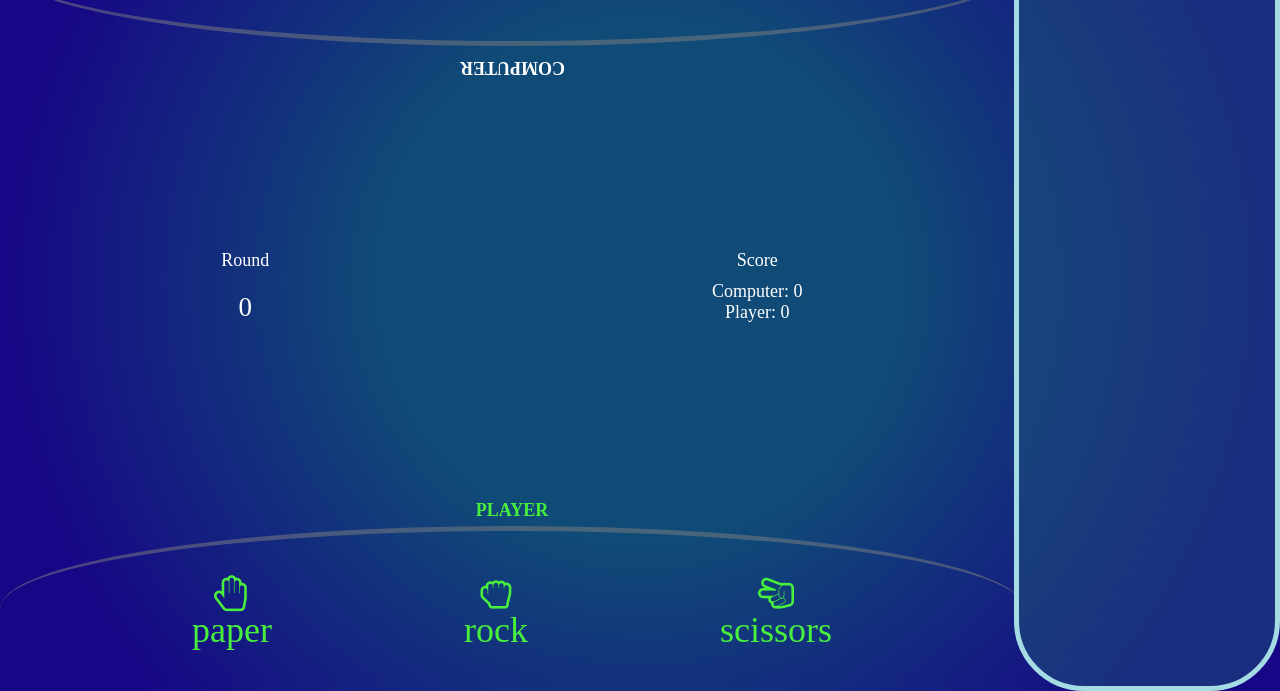
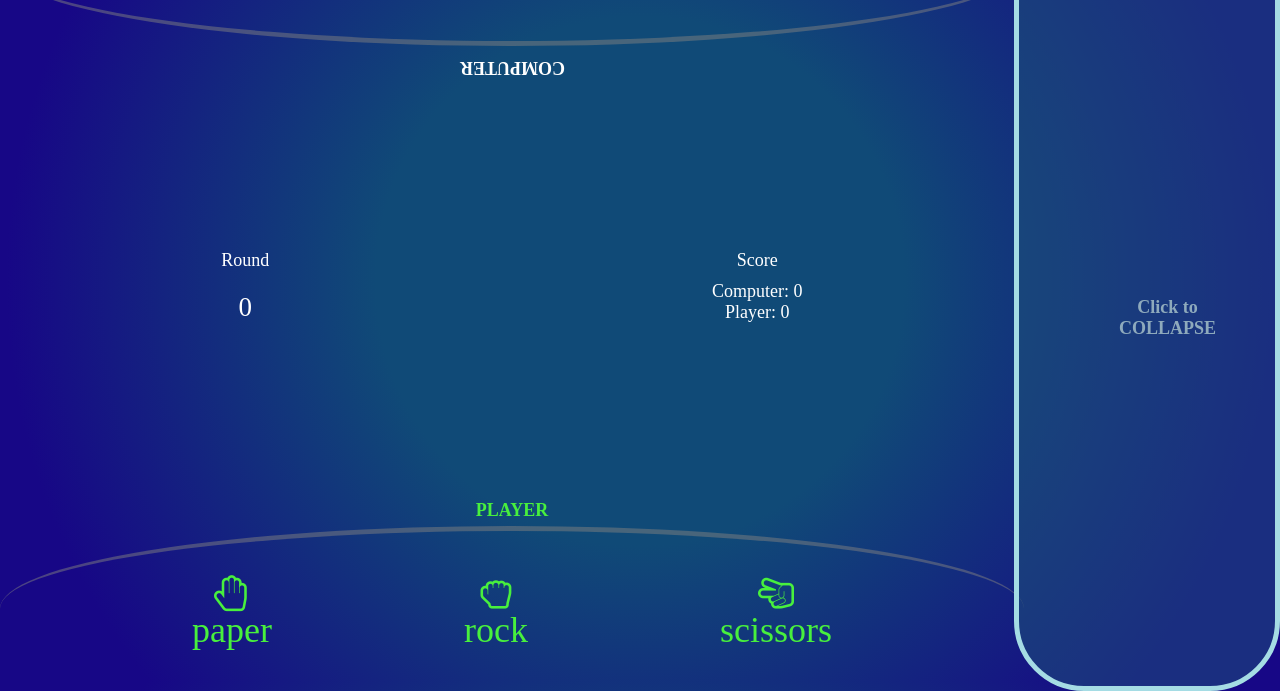
Before and after one commit to pidzi247/Rock-Paper-Scissors, a plain HTML site: page index.html in a window 1280 px wide. Both pictures are taken after a click on the element 1147 px from the left and 425 px from the top of the page. Shown: the part 119-810 px from the top of the page. Drawn offline with Linux system fonts and the light colour scheme.

Commit message:
Finished log behaviour for biggest screens

```diff
--- a/index.html
+++ b/index.html
@@ -41,6 +41,8 @@
     </div>
   </div>
   <div id="log">
+
   </div>
+  <p class="log-prompt">EXPAND</p>
 </body>
 </html>
--- a/script.js
+++ b/script.js
@@ -5,6 +5,7 @@ const playerFinalChoice = document.getElementById("player-choice");
 const hud = document.getElementById("log");
 const choiceActive = document.querySelectorAll(".choice-name");
 const docWidth = document.querySelector("body");
+const logPrompt = document.querySelector(".log-prompt");
 
 let playerScore = 0;
 let computerScore = 0;
@@ -14,7 +15,17 @@ let playerCurrentChoice = "";
 let computerCurrentChoice = "";
 
 hud.addEventListener("click", () => {
-  hud.classList.add("expanded");
+  if(hud.classList.contains("expanded")) {
+    logPrompt.innerHTML = "Click to<br> EXPAND";
+    logPrompt.style.setProperty("right", "7%");
+    hud.classList.add("collapsed");
+    hud.classList.remove("expanded");
+  } else {
+    logPrompt.innerHTML = "Click to<br> COLLAPSE";
+    logPrompt.style.setProperty("right", "5%");
+    hud.classList.add("expanded");
+    hud.classList.remove("collapsed");
+  }
 })
 
 let mainEvent = btns.forEach(btn => {
--- a/style.css
+++ b/style.css
@@ -21,6 +21,7 @@ body {
   width: 100%;
   height: 100%;
 }
+
 
 #log {
   font-size: 1.2vw;
@@ -199,8 +200,21 @@ hr {
     filter: blur(10px);
   }
 
+  .log-prompt {
+    position: absolute;
+    right: 7%;
+    top: 52%;
+    z-index: -1;
+    font-weight: bold;
+    text-align: center;
+  }
+
   .expanded {
     animation: expand 2s forwards;
+  }
+
+  .collapsed {
+    animation: collapse 2s forwards;
   }
 }
 
@@ -214,3 +228,8 @@ hr {
   0%   { top: 45%; height: 15%; }
   100% { top: 0%;height: 100%; filter: none; }
 }
+
+@keyframes collapse {
+  0%   { top: 0%;height: 100%; filter: blur(0);}
+  100% { top: 45%; height: 15%; filter: blur(10px);}
+}
```
